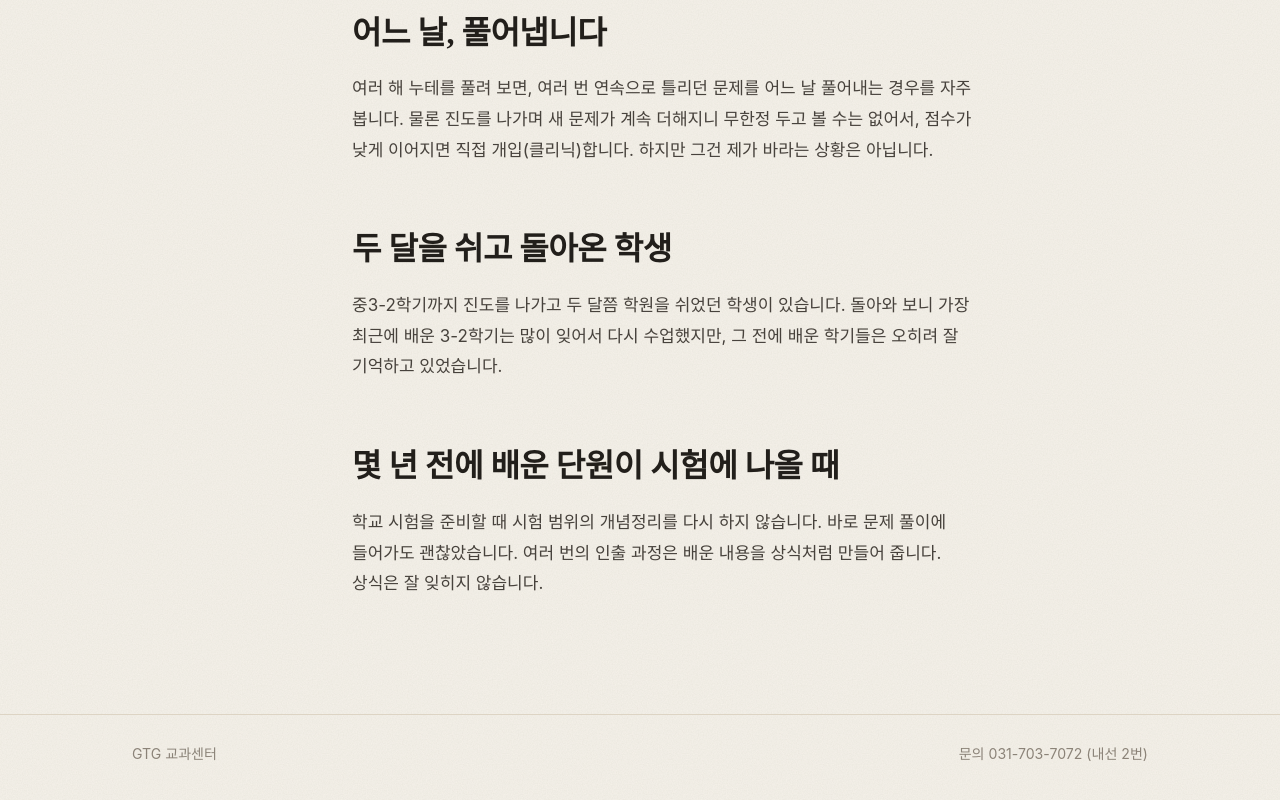
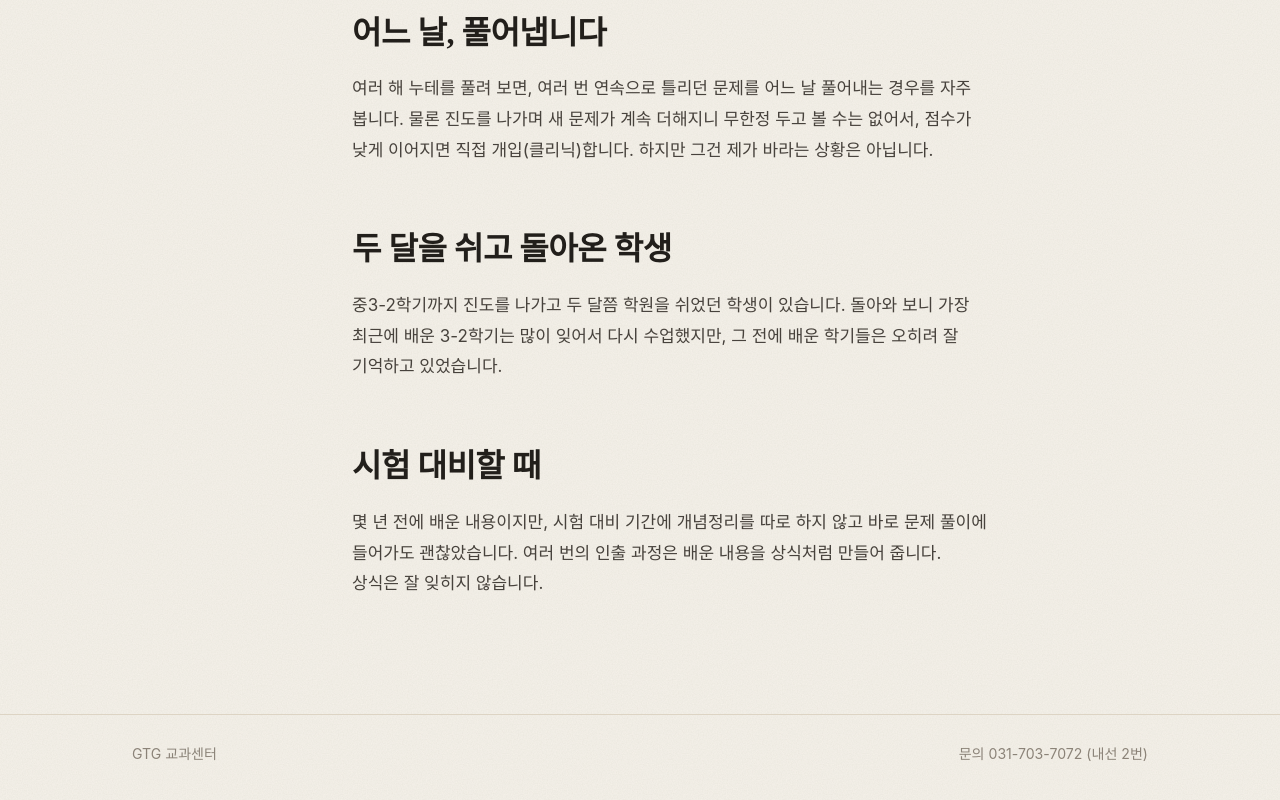
Before and after one commit to gtgmath/gtgmath.github.io, a plain HTML site: page data.html in a window 1280 px wide. Shown: the part 743-1543 px from the top of the page. Drawn offline with Linux system fonts and the light colour scheme; a web font is replaced by a local one.

Commit message:
데이터와 사례: 마지막 사례를 '시험 대비할 때'로 고쳐 쓰기
Co-Authored-By: Claude Opus 5.5 <noreply@anthropic.com>

```diff
--- a/data.html
+++ b/data.html
@@ -60,8 +60,8 @@
       <h2>두 달을 쉬고 돌아온 학생</h2>
       <p>중3-2학기까지 진도를 나가고 두 달쯤 학원을 쉬었던 학생이 있습니다. 돌아와 보니 가장 최근에 배운 3-2학기는 많이 잊어서 다시 수업했지만, 그 전에 배운 학기들은 오히려 잘 기억하고 있었습니다.</p>
 
-      <h2>몇 년 전에 배운 단원이 시험에 나올 때</h2>
-      <p>학교 시험을 준비할 때 시험 범위의 개념정리를 다시 하지 않습니다. 바로 문제 풀이에 들어가도 괜찮았습니다. 여러 번의 인출 과정은 배운 내용을 상식처럼 만들어 줍니다. 상식은 잘 잊히지 않습니다.</p>
+      <h2>시험 대비할 때</h2>
+      <p>몇 년 전에 배운 내용이지만, 시험 대비 기간에 개념정리를 따로 하지 않고 바로 문제 풀이에 들어가도 괜찮았습니다. 여러 번의 인출 과정은 배운 내용을 상식처럼 만들어 줍니다. 상식은 잘 잊히지 않습니다.</p>
     </article>
   </main>
 
```
